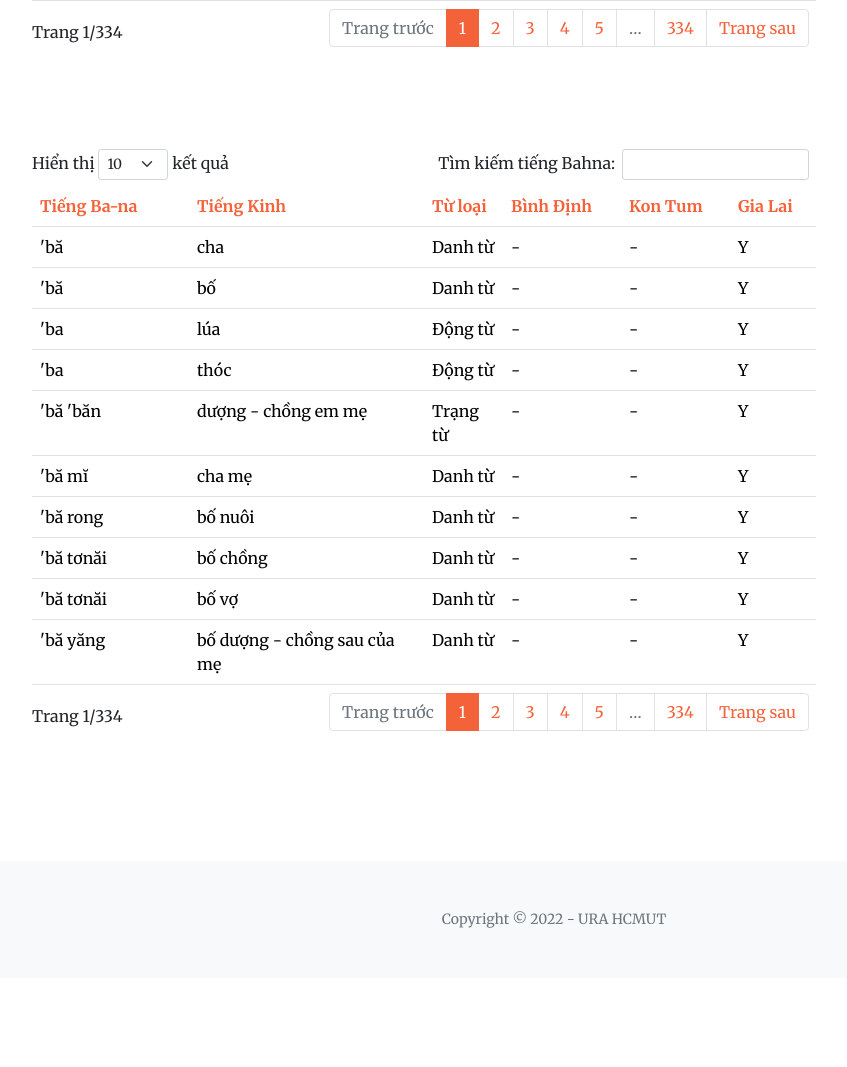
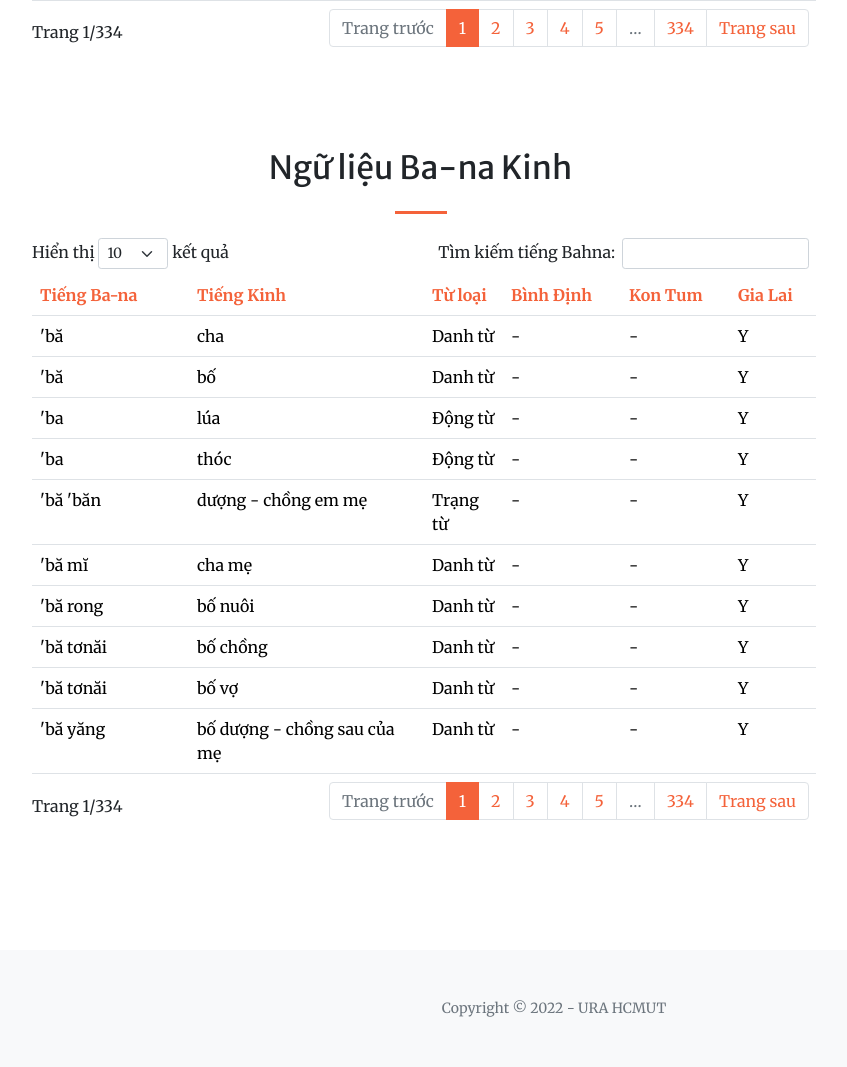
Before and after one commit to martinakaduc/bahnaric-vietnamese-bilingual-dictionary-web, a Flask app: page / in a window 1280 px wide. Shown: the part 1553-2620 px from the top of the page, without its empty margins (86-933 px from the left). Before the commit the page ends 2481 px from the top, so only its background shows below. Run offline with Flask 2, Linux system fonts and the light colour scheme; data comes from the database, SQL or seed files in the repository; some libraries are stand-ins or nearby versions.

Commit message:
Small change to HTML structure

```diff
--- a/templates/index.html
+++ b/templates/index.html
@@ -37,10 +37,10 @@
       <div class="collapse navbar-collapse" id="navbarResponsive">
         <ul class="navbar-nav ms-auto my-2 my-lg-0">
           <li class="nav-item">
-            <a class="nav-link" href="#data">Ngữ liệu Kinh - Ba-na</a>
+            <a class="nav-link" href="#kinh-title">Ngữ liệu Kinh - Ba-na</a>
           </li>
           <li class="nav-item">
-            <a class="nav-link" href="#data2">Ngữ liệu Ba-na - Kinh</a>
+            <a class="nav-link" href="#bahnar-title">Ngữ liệu Ba-na - Kinh</a>
           </li>
         </ul>
       </div>
@@ -69,13 +69,13 @@
   <!--Kinh - Bana-->
   <section class="page-section" id="kinh-bana">
     <div class="container px-4 px-lg-5">
-      <h2 class="text-center mt-0">Ngữ liệu Kinh Ba-na</h2>
+      <h2 id="kinh-title" class="text-center mt-0">Ngữ liệu Kinh Ba-na</h2>
       <hr class="divider" />
       <div class="row gx-4 gx-lg-5">
         <div class="col-lg-8-text-left">
           <div class="row align-middle">
             <div class="col-9">
-              <table id="data" class="table text-black mb-5 text-left table-hover">
+              <table id="kinh" class="table text-black mb-5 text-left table-hover">
                 <thead>
                   <tr class="text-primary">
                     <th>Tiếng Kinh</th>
@@ -90,7 +90,9 @@
               </table>
               <div style="height: 100px;"></div>
 
-              <table id="data2" class="table text-black mt-5 mb-4 text-left table-hover">
+              <h2 id="bahnar-title" class="text-center mt-0">Ngữ liệu Ba-na Kinh</h2>
+              <hr class="divider" />
+              <table id="bahnar" class="table text-black mt-5 mb-4 text-left table-hover">
                 <thead>
                   <tr class="text-primary">
                     <th>Tiếng Ba-na</th>
@@ -180,7 +182,7 @@
     src="https://cdn.datatables.net/1.10.25/js/dataTables.bootstrap5.js"></script>
   <script>
     $(document).ready(function () {
-      var table = $("#data").DataTable({
+      var table = $("#kinh").DataTable({
         ajax: "/api/data",
         serverSide: true,
         columns: [
@@ -209,7 +211,7 @@
       });
 
 
-      var table2 = $("#data2").DataTable({
+      var table2 = $("#bahnar").DataTable({
         ajax: "/api/bahna",
         serverSide: true,
         columns: [
@@ -236,8 +238,8 @@
           },
         },
       });
-      // $('#data th:nth-child(1), #data th:nth-child(2)').each(function () {
-      //   let title = $('#data thead th:nth-child(1), #data thead th:nth-child(2)').eq($(this).index()).text();
+      // $('#kinh th:nth-child(1), #kinh th:nth-child(2)').each(function () {
+      //   let title = $('#kinh thead th:nth-child(1), #kinh thead th:nth-child(2)').eq($(this).index()).text();
       //   $(this).html('<input type="text"/>')
       // })
 
@@ -251,7 +253,7 @@
       //   })
       // })
 
-      $("#data tbody").on("click", "tr", function () {
+      $("#kinh tbody").on("click", "tr", function () {
         const row = table.row(this).data();
         const myJSON = JSON.stringify(row);
         // console.log(myJSON);
```
